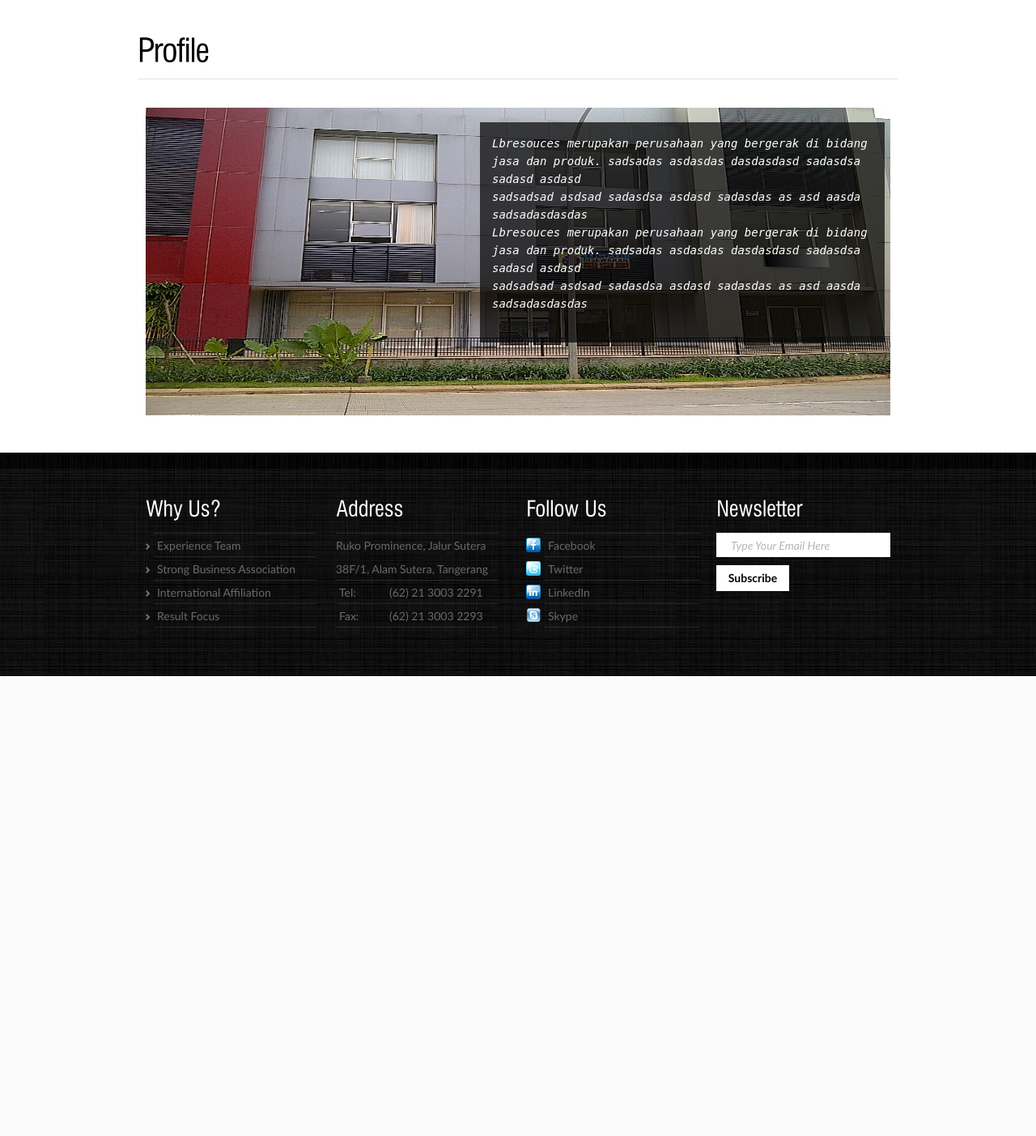
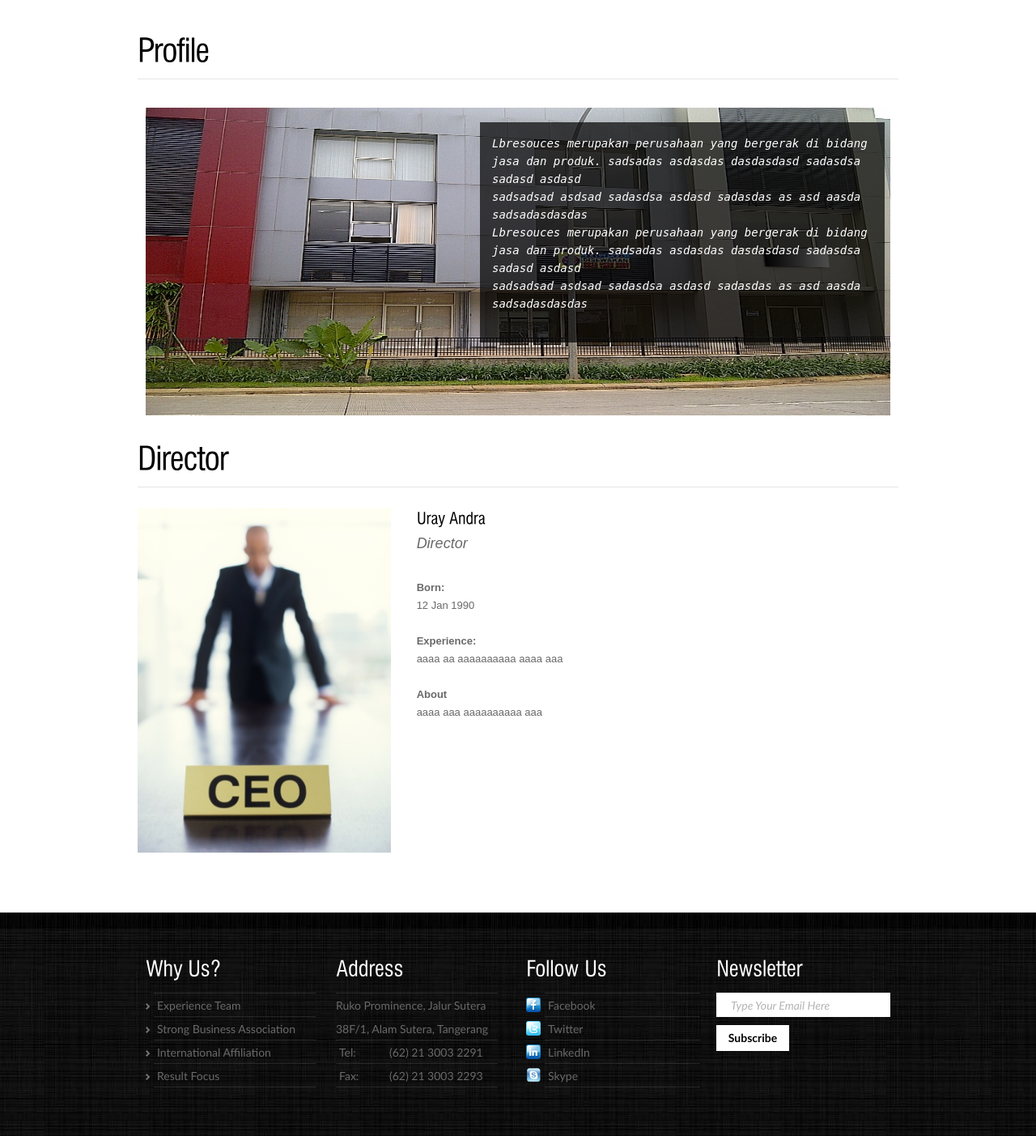
Before and after one commit to richibecker/lbresources, a PHP site: page /?7d97481b1fe66f4b51db90da7e794d9f in a window 1280 px wide. Shown: the part 185-1588 px from the top of the page at 81% size. Before the commit the page ends 1020 px from the top, so only its background shows below. Run offline with PHP 8.4, Linux system fonts and the light colour scheme; some libraries are stand-ins or nearby versions.

Commit message:
update profile -> director , produk

```diff
--- a/content/home.php
+++ b/content/home.php
@@ -83,7 +83,7 @@
 				</section>
 				<section class="col-1-3">
 					<div class="wrap-col">
-						<h3 style="height:65px;font-size:<?php echo 26-(substr_count('Commodities Supply Management',' ')*3)?>px"><span class="dropcap">B</span>Commodities Supply Management</h3>
+						<h3 style="height:65px;font-size:<?php echo 26-(substr_count('Commodities Supply Management aaaaa aa',' ')*3)?>px"><span class="dropcap">B</span>Commodities Supply Management</h3>
 						<p class="pad_bot1">bla bla bla bla bla bla bla bla bla bla bla bla bla bla bla bla bla bla bla bla bla bla bla bla bla bla bla bla bla bla bla bla bla bla bla bla </p>
 						<a href="#" class="link1">Read More</a>
 					</div>
--- a/content/profile.php
+++ b/content/profile.php
@@ -57,9 +57,31 @@ sadsadsad asdsad sadasdsa asdasd sadasdas as asd aasda  sadsadasdasdas
 
 </div>
 
+		    </section>
 
+<h2 class="under">Director</h2>
+			<section class="col-1-3" >
+			<div class="director">
+					<img src="images/ceo.jpg"></img>
+			</div>
+			</section>
+			<section class="col-2-3">
+            <div class="director-col">
+            		<h6>Uray Andra</h6>
+                    <hr />
 
-		    </section>
+                    <a class="director-title">Director</a>
+					<br/><br/>
+					<p class="director-p">
+						<b>Born:</b><br/>
+						12 Jan 1990<br/><br/>
+						<b>Experience:</b><br/>
+						aaaa aa aaaaaaaaaa aaaa aaa<br/><br/>
+						<b>About</b><br/>
+						aaaa aaa aaaaaaaaaa aaa<br/><br/>
+					</p>
+			</div>
+  			</section>
 <!--PROFILE END-->
 
 <!--SERTIFIKAT START
--- a/css/style.css
+++ b/css/style.css
@@ -64,7 +64,7 @@ header{padding-top:34px; min-height: 150px;}
 #content2{padding-bottom:50px}
 .pad_left1{padding-left:50px}
 .pad_left2{padding-left:40px}
-.pad_bot1{padding-bottom:8px;height:120px;}
+.pad_bot1{padding-bottom:8px;min-height:120px;}
 .pad_bot2{padding-bottom:40px}
 .marg_right1{margin-right:20px}
 .link1{color:#ccb601;font-style:normal}
@@ -133,3 +133,24 @@ footer a:hover{}
 .detail{border-left:solid 1px;border-bottom:solid 1px;border-right:solid 1px;padding-left:10px}
 .listheader{padding-left:20px;padding-bottom:5px}
 .listchild{padding-left:60px;list-style-type: circle;padding-bottom:5px}
+
+.director{
+min-height:500px;
+}
+.director-col{
+margin: 0px 0px 0px 5%;
+}
+.director-title{
+text-decoration:none;
+font-size:18px;
+font-style: italic;
+font-family: Arial, sans-serif;
+font-stretch: semi-expanded;
+line-height: 0px;
+}
+.director-p{
+text-decoration:none;
+font-size:13px;
+font-style: normal;
+font-family: Arial, sans-serif;
+}
--- a/css/zerogrid.css
+++ b/css/zerogrid.css
@@ -25,6 +25,7 @@ Author URI: http://www.zerotheme.com/
 
 .zerogrid .col-1-3{width:33.33%;}
 .zerogrid .col-2-3{width:66.66%;}
+
 
 .zerogrid .col-1-4{width:25%;}
 .zerogrid .col-2-4{width:20%;}
```
Also changed, not shown: content/portfolio.php (+10 -2 lines), content/products.php (+72 -16 lines), images/ceo.jpg (added).
